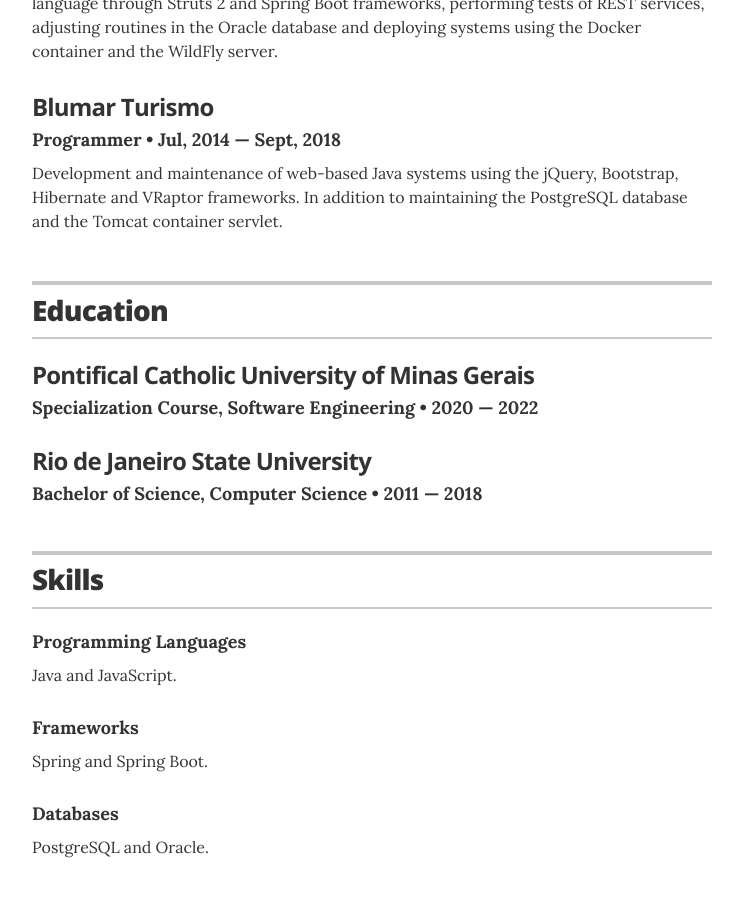
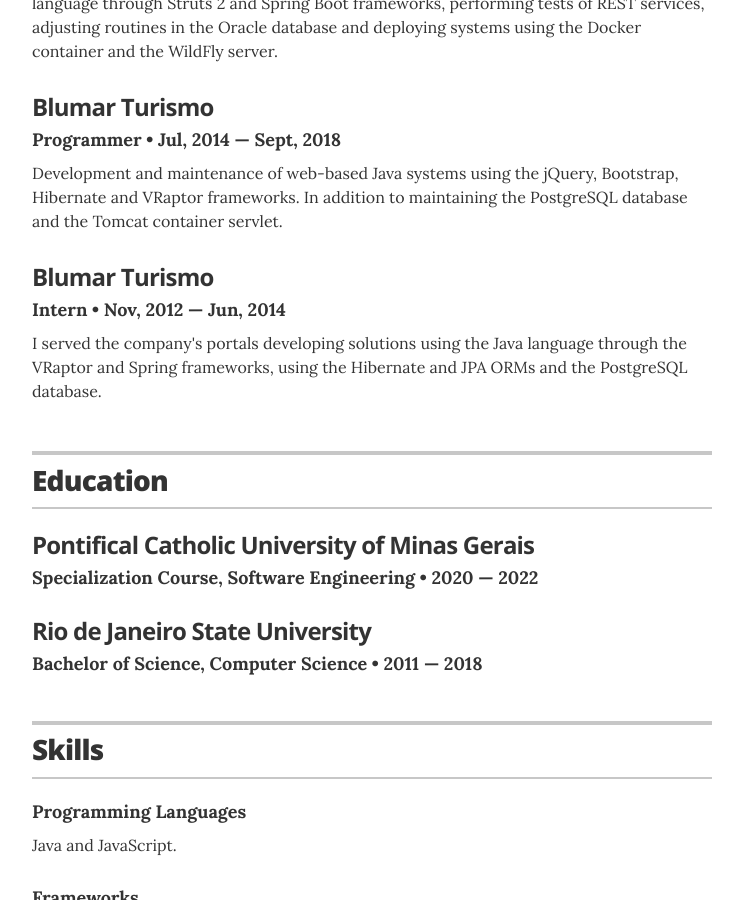
Before and after one commit to pedrobezerradev/pedrobezerradev.github.io, a Jekyll site: the page built from index.html, in a window 1280 px wide and 900 px high, scrolled down 796 px. Shown: the whole window, without its empty margins (268-1011 px from the left). Built offline with Jekyll 4.4.1, drawn with Linux system fonts in a browser that asks for light colours; some of the changed lines change nothing that is shown.

```diff
--- a/_data/experience.yml
+++ b/_data/experience.yml
@@ -19,10 +19,10 @@
   summary: Development and maintenance of web-based Java systems using the jQuery, Bootstrap, Hibernate and VRaptor frameworks. In addition to maintaining the PostgreSQL database and the Tomcat container servlet.
 
 # Intern
-#- company: Blumar Turismo
-#  position: Intern
-#  duration:  Oct, 2012 &mdash; Jun, 2014
-#  summary: I served the company's portals developing solutions using the Java language through the VRaptor and Spring frameworks, using the Hibernate and JPA ORMs and the PostgreSQL database.
+- company: Blumar Turismo
+  position: Intern
+  duration:  Nov, 2012 &mdash; Jun, 2014
+  summary: I served the company's portals developing solutions using the Java language through the VRaptor and Spring frameworks, using the Hibernate and JPA ORMs and the PostgreSQL database.
 
 # Web Developer
 #- company: MindTek
```
